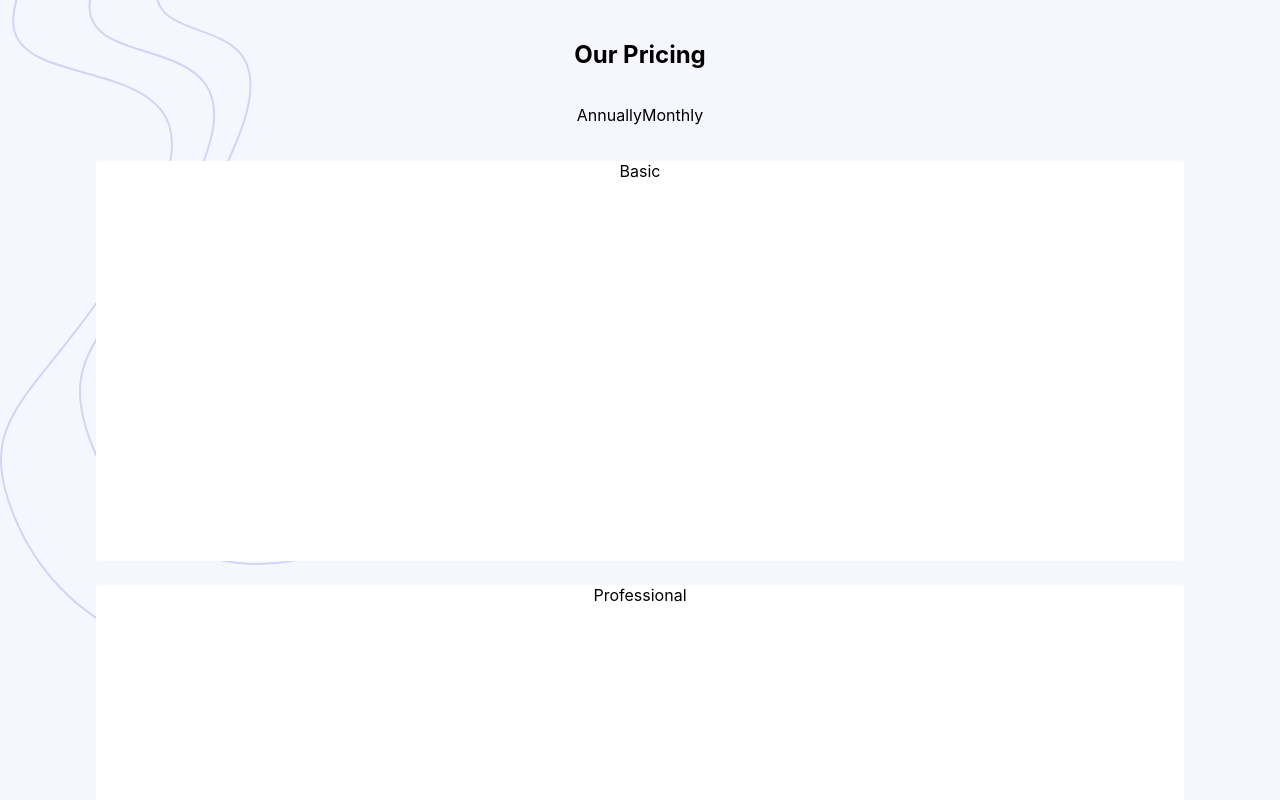
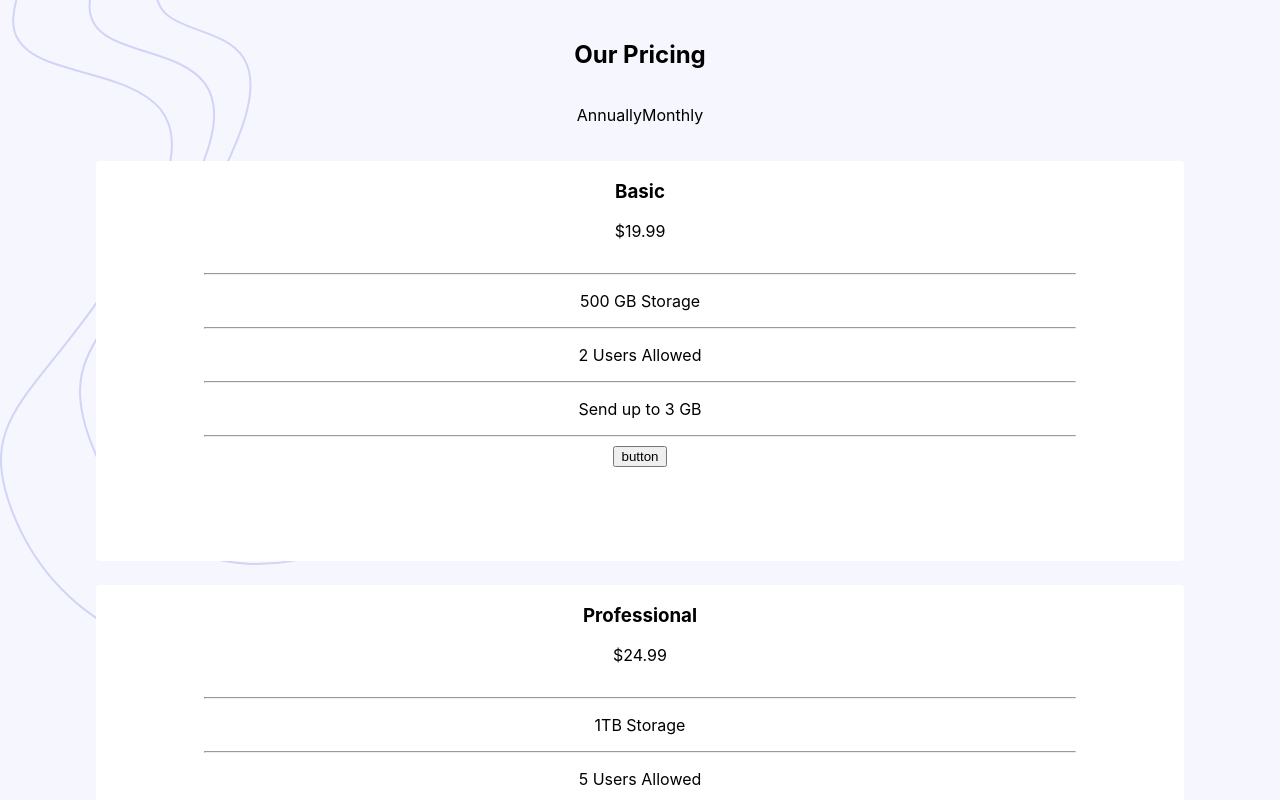
Before and after one commit to EndingNever/PricingComponent, a React (Create React App) app: page / in a window 1280 px wide. Shown: the top 800 px of the page. Built offline with nearby package versions, Linux system fonts and the light colour scheme.

Commit message:
features

```diff
--- a/src/App.js
+++ b/src/App.js
@@ -5,18 +5,21 @@ import Pricing from './Components/OurPricing/Pricing';
 function App() {
   const options = [
     {
+      id:0,
       name: "Basic",
       monthlyPrice: "$19.99",
       yearlyPrice: "$199.99",
       features: ["500 GB Storage", "2 Users Allowed", "Send up to 3 GB"],
     },
     {
+      id:1,
       name: "Professional",
       monthlyPrice: "$24.99",
       yearlyPrice: "$249.99",
       features: ["1TB Storage", "5 Users Allowed", "Send up to 10 GB"],
     },
     {
+      id:2,
       name: "Master",
       monthlyPrice: "$39.99",
       yearlyPrice: "$399.99",
--- a/src/Components/Basic/Basic.js
+++ b/src/Components/Basic/Basic.js
@@ -4,12 +4,29 @@ import "./Basic.scss"
 export default function Basic(props) {
     return (
         <>
-        {props.options.map((option)=>(
+            {props.options.map((option) => (
 
-            <div className="basic-card">
-                    {option.name}
+                <div className="basic-card" key={option.id}>
+                    <div className="card-title">
+                        <h3>{option.name}</h3>
+                    </div>
+                    <div className="card-price">
+                        {option.monthlyPrice}
+                    </div>
+                    <div className="card-info">
+                        <div className="card-features">
+                            <hr className='hr' />
+                            <div className="feature">{option.features[0]}</div>
+                            <hr className='hr' />
+                            <div className="feature">{option.features[1]}</div>
+                            <hr className='hr' />
+                            <div className="feature">{option.features[2]}</div>
+                            <hr className='hr' />
+                        </div>
+                    </div>
+                    <button>button</button>
                 </div>
-                ))}
+            ))}
         </>
     )
 }
--- a/src/Components/Basic/Basic.scss
+++ b/src/Components/Basic/Basic.scss
@@ -5,3 +5,17 @@
     margin-bottom: 24px;
     width: 85%;
 }
+
+.card-features{
+    // border: 2px solid red;
+    margin-top: 32px;
+    .feature{
+        // margin-top:8px;
+        padding: 8px 0px 8px 0px;
+
+    }
+    hr{
+        // border: 2px solid red;
+        width: 80%;
+    }
+}
```
